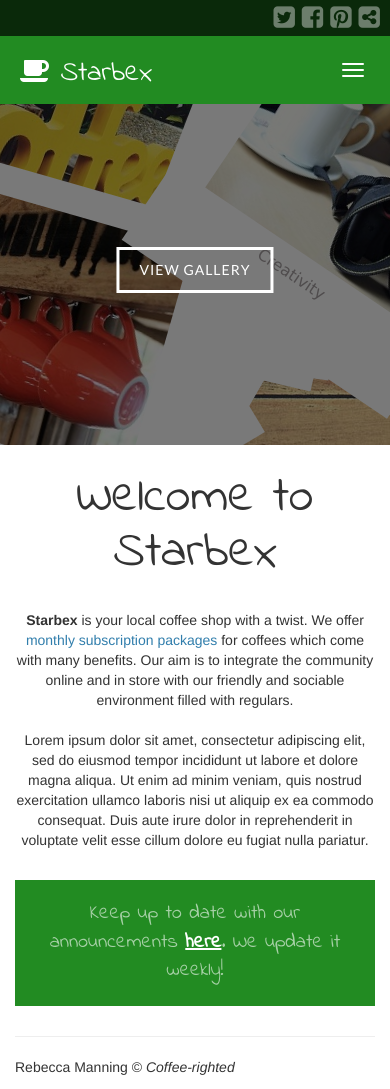
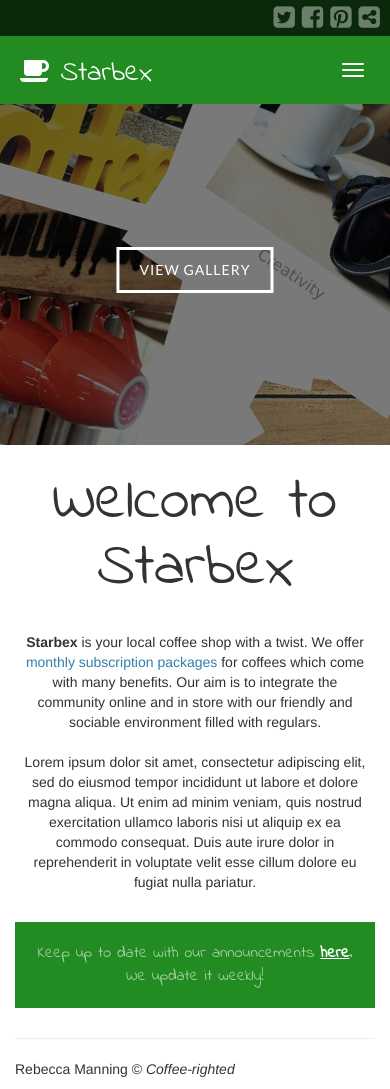
Before and after one commit to bmanning1/Coffee-project, a Django app: page / in a window 390 px wide. Run offline with Django 3.2, Linux system fonts and the light colour scheme; parts of the project's set-up code (start-up, migrations or seed data) failed here and were passed over; some libraries are stand-ins or nearby versions; some web fonts are replaced.

Commit message:
Home page

```diff
--- a/static/css/style.css
+++ b/static/css/style.css
@@ -107,8 +107,13 @@ a:hover {
     font-family: 'Indie Flower', cursive;
     font-size: 20px;
 }
+@media (max-width: 500px) {
+  .home-announcements {
+      font-size: 16px;
+  }
+}
 .home-info {
-    padding: 20px 0;
+    padding: 20px 2%;
 }
 @media (min-width: 768px) {
   .home-info {
@@ -116,7 +121,7 @@ a:hover {
   }
 }
 .home-title {
-    font-size: 50px;
+    font-size: 60px;
     font-family: 'Indie Flower', cursive;
     margin-top: 25px;
 }
```
